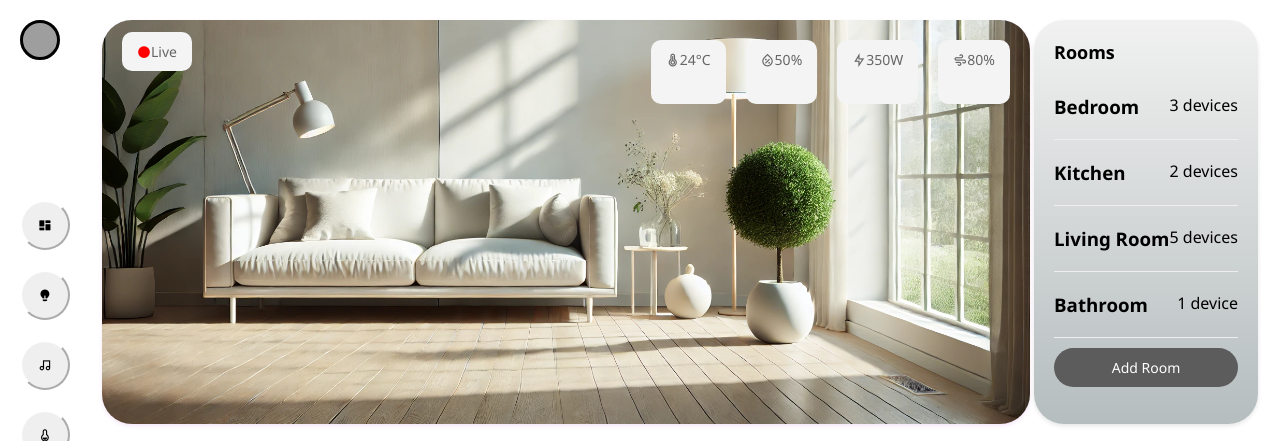
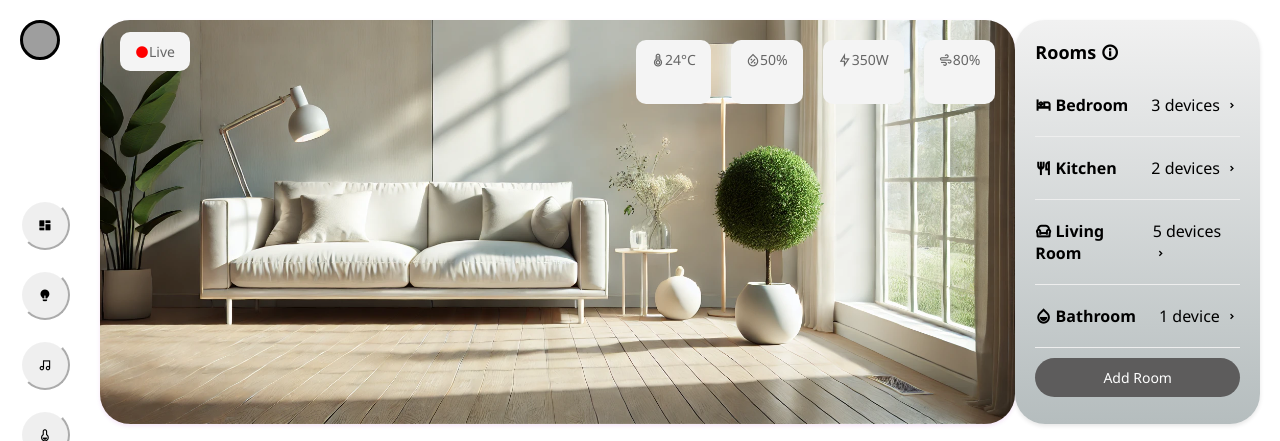
Before and after one commit to andromeda240/andromeda_240, a plain HTML site: page index.html in a window 1280 px wide. Shown: the top 441 px of the page. Drawn offline with nearby package versions, Linux system fonts and the light colour scheme; grey boxes are pictures that could not be loaded.

Commit message:
Update index.html

```diff
--- a/index.html
+++ b/index.html
@@ -30,7 +30,7 @@
         <main class="content">
 
             <!-- Header -->
-             <header class="first">
+        <header class="first">
             <header class="header">
                 <div class="title">
 
@@ -44,13 +44,13 @@
                 </div>
             </header>
              <!-- Room List -->
-             <section class="room-list">
-                <h2>Rooms</h2>
+             <div class="room-list">
+                <h2>Rooms <i class="ri-information-line"></i></h2>
                 <ul>
-                    <li><h3>Bedroom</h3><span>3 devices</span></li>
-                    <li><h3>Kitchen</h3> <span>2 devices</span></li>
-                    <li><h3>Living Room</h3> <span>5 devices</span></li>
-                    <li><h3>Bathroom </h3><span>1 device</span></li>
+                    <li><b><i class="ri-hotel-bed-line"></i> Bedroom</b><span>3 devices <i class="ri-arrow-drop-right-line"></i></span></li>
+                    <li><b><i class="ri-restaurant-line"></i> Kitchen</b> <span>2 devices <i class="ri-arrow-drop-right-line"></i></span></li>
+                    <li><b><i class="ri-sofa-line"></i> Living Room</b> <span>5 devices <i class="ri-arrow-drop-right-line"></i></span></li>
+                    <li><b><i class="ri-contrast-drop-2-line"></i> Bathroom </b><span>1 device <i class="ri-arrow-drop-right-line"></i></span></li>
                 </ul>
                 <button>Add Room</button>
             </section>
```
